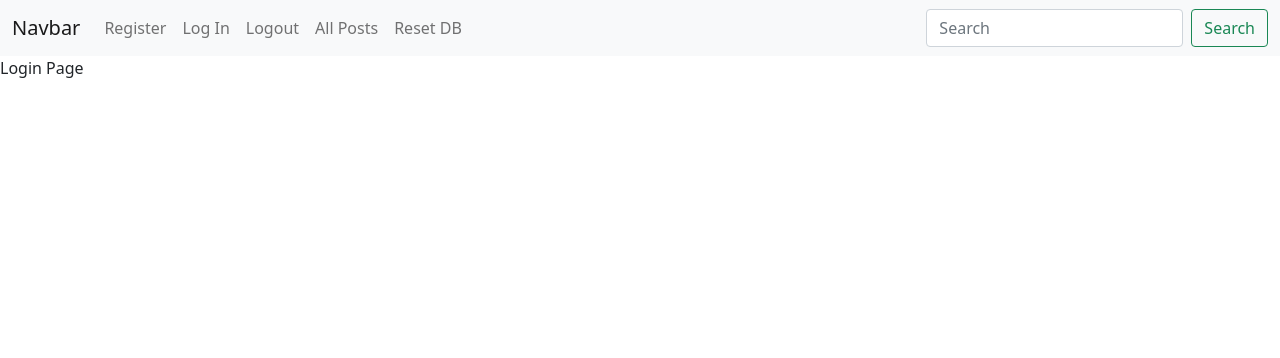
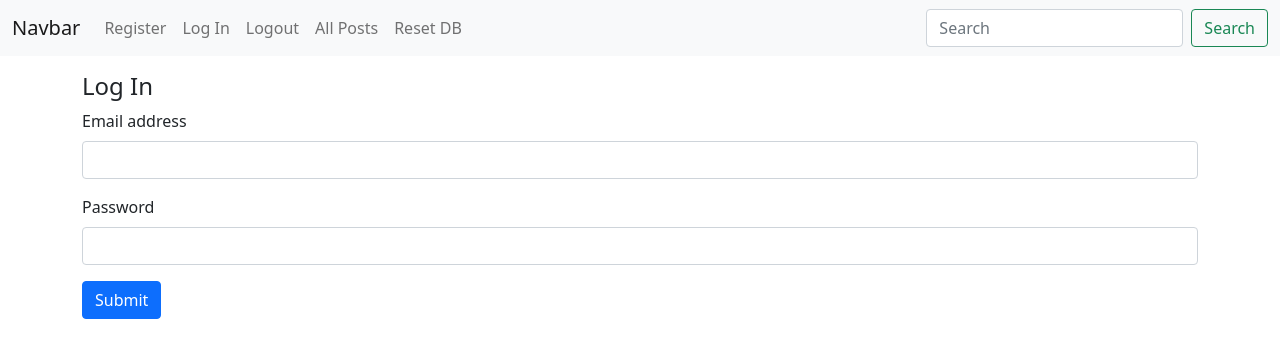
Before and after one commit to TelloViz/Relational-Database-Design, a PHP site: page /auth/login.php in a window 1280 px wide. Shown: the top 358 px of the page. Run offline with PHP 8.4, Linux system fonts and the light colour scheme.

Commit message:
login working

```diff
--- a/htdocs/auth/login.php
+++ b/htdocs/auth/login.php
@@ -3,23 +3,68 @@ require_once('../base.php');
 
 session_start();
 
-function getUser($email, $password) {
-    $conn = new mysqli($GLOBALS['servername'], $GLOBALS['username'], $GLOBALS['password'], $GLOBALS['database'], $GLOBALS['port']);
-    $stmt = $conn->prepare("INSERT INTO useraccount (Email, Password, FirstName, LastName) VALUES (?, ?, ?, ?)");
-    $stmt->bind_param('ssss', $userinfo['email'], $userinfo['password'],$userinfo['firstname'],$userinfo['lastname']);
-    $stmt->execute();
-    $result = $stmt->get_result();
-    $conn->close();
-    return $result;
+if (!empty($_POST['email']) && !empty($_POST['password'])) {
+    [$error, $userid] = getUser($_POST['email'], $_POST['password']);
+    if ($error) {
+        $inject = printLoginForm($error);
+        printMain($inject);
+    }
+    else {
+        $_SESSION['userid'] = $userid;
+        header('Refresh:3;url=/cs332');
+        $inject = [
+            "body" => '<div class="container"><p>Succesfully logged in as: ' . $_SESSION['userid'] . ', redirecting...</p><a href="/cs332">Click Here if you dont redirect automatically</a></div>',
+            "title" => 'Success. Logging in...'
+        ];
+        printMain($inject);
+    }
+}
+else {
+    $inject = printLoginForm();
+    printMain($inject);
 }
 
 
+function getUser($email, $password) {
+    $conn = new mysqli($GLOBALS['servername'], $GLOBALS['username'], $GLOBALS['password'], $GLOBALS['database'], $GLOBALS['port']);
+    $stmt = $conn->prepare("SELECT UserID FROM useraccount AS ua WHERE ua.Email = ? and ua.Password = ?");
+    $stmt->bind_param('ss', $email, $password);
+    $stmt->execute();
+    $result = $stmt->get_result();
+    $row = $result->fetch_assoc();
+    $conn->close();
+    if (isset($row['UserID'])) {
+        return [NULL, $row['UserID']];
+    }
+    else {
+        return ['User not found.', NULL];
+    }
+}
 
-require_once('../base.php');
+function printLoginForm($error = "") {
+    // set up login page
+    $loginBody= '
+    <div class="container">
+        <div class="danger"><p>' . $error . '</p></div>
+        <h4>Log In</h4>
+        <form action="login.php" method="post">
+            <div class="mb-3">
+                <label for="email" class="form-label">Email address</label>
+                <input type="email" class="form-control" id="email" name="email" aria-describedby="emailHelp" required>
+            </div>
+            <div class="mb-3">
+                <label for="password" class="form-label">Password</label>
+                <input type="password" class="form-control" id="password" name="password" required>
+            </div>
+            <button type="submit" class="btn btn-primary">Submit</button>
+        </form>
+    </div> ';
 
-$inject = [
-    'body'=>"Login Page",
-    'title'=>"Login Page",
-];
-printMain($inject);
+    $inject= [
+    "body" => $loginBody,
+    "title" => "Login Page"
+    ];
+    return $inject;
+}
+
 ?>
--- a/htdocs/auth/register.php
+++ b/htdocs/auth/register.php
@@ -30,12 +30,11 @@ else if (!empty($_POST['email'])
         $inject['body'] = '<div class="container"><p>Successfully Registered as:' . $_SESSION['userid'] . ', redirecting...</p><a href="/cs332">Click Here if you dont redirect automatically</a></div>';
     }
     else {
-        $inject["body"] = '<div class="container"><p>Trying to log in with info:' . var_export($_POST, TRUE) . '</p><p class="danger">' . $error . '</p></div>';
+        $inject = printRegisterForm($error);
     }
 }
-// display form to create user
 else {
-    $inject = printRegisterForm(var_export($_POST, TRUE));
+    $inject = printRegisterForm();
 }
 
 require_once('../base.php');
```
